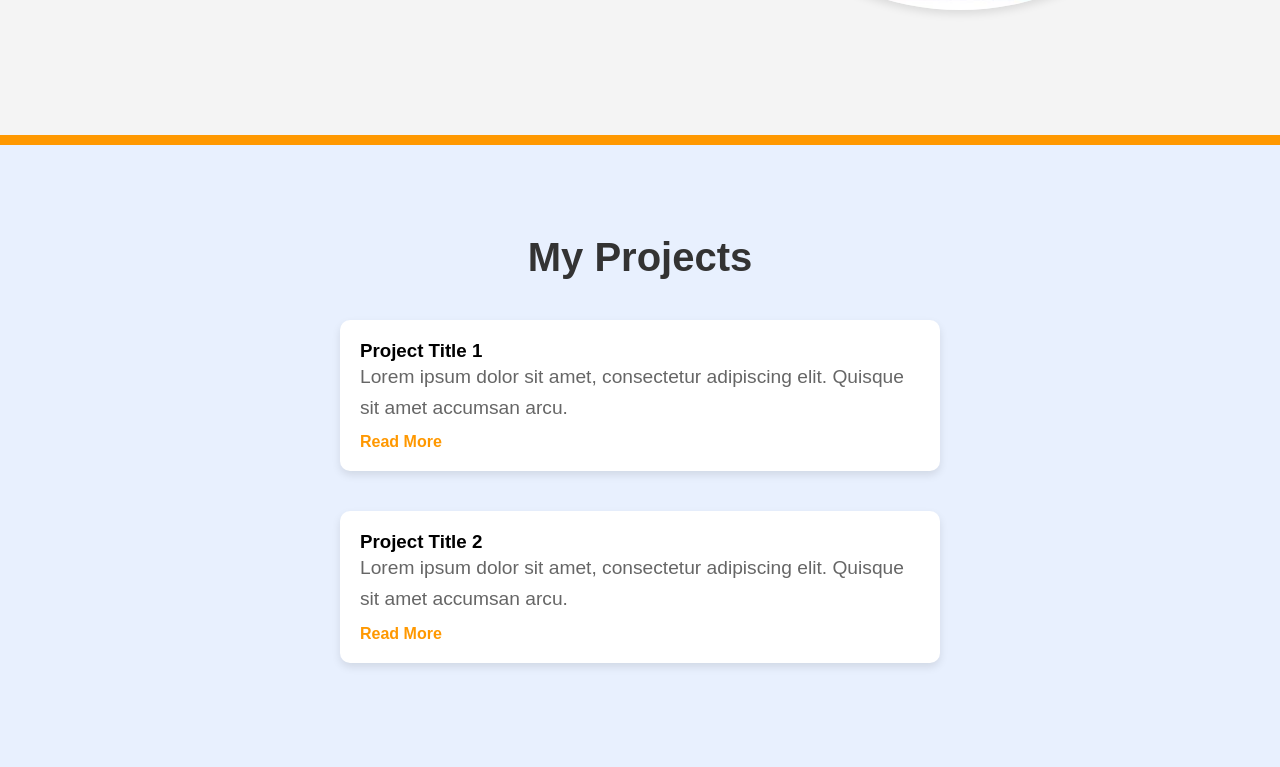
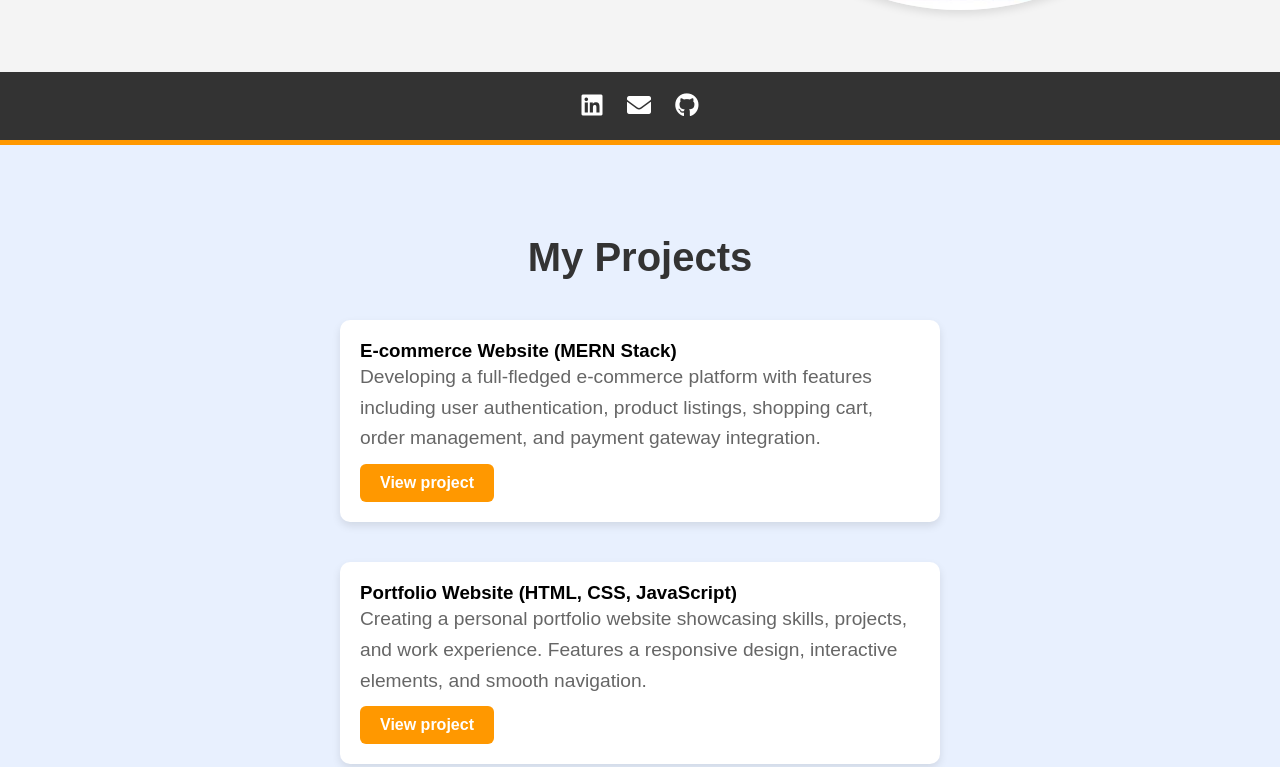
Before and after one commit to shreyamorti28/my_portfolio, a plain HTML site: page index.html in a window 1280 px wide. Shown: the part 660-1427 px from the top of the page. Drawn offline with Linux system fonts and the light colour scheme.

Commit message:
links added commit

```diff
--- a/index.html
+++ b/index.html
@@ -16,7 +16,7 @@
                 <li><a href="#projects">Projects</a></li>
                 <li><a href="#contact">Contact</a></li>
             </ul>
-            <a href="resume.pdf" class="btn">Download Resume</a>
+            <a href="open_me.pdf" download="open_me.pdf" class="btn">Download Resume</a>
         </nav>
     </header>
 
@@ -38,14 +38,15 @@
     <section id="projects">
         <h2>My Projects</h2>
         <div class="project-card">
-            <h3>Project Title 1</h3>
-            <p>Lorem ipsum dolor sit amet, consectetur adipiscing elit. Quisque sit amet accumsan arcu.</p>
-            <a href="#">Read More</a>
+            <h3>E-commerce Website (MERN Stack)</h3>
+            <p>Developing a full-fledged e-commerce platform with features including user authentication, product listings, shopping cart, order management, and payment gateway integration.</p>
+            <a href="https://github.com/shreyamorti28/Ecommerce" target="_blank" class="btn" style="color: white;">View project</a>
+
         </div>
         <div class="project-card">
-            <h3>Project Title 2</h3>
-            <p>Lorem ipsum dolor sit amet, consectetur adipiscing elit. Quisque sit amet accumsan arcu.</p>
-            <a href="#">Read More</a>
+            <h3>Portfolio Website (HTML, CSS, JavaScript)</h3>
+            <p>Creating a personal portfolio website showcasing skills, projects, and work experience. Features a responsive design, interactive elements, and smooth navigation.</p>
+            <a href="https://github.com/shreyamorti28/my_portfolio" target="_blank" class="btn"style="color: white;">View project</a>
         </div>
         <!-- Add more project cards as needed -->
     </section>
@@ -72,9 +73,9 @@
 
     <!-- Footer Section -->
     <footer>
-        <a href="https://www.linkedin.com" class="icon"><i class="fab fa-linkedin"></i></a>
-        <a href="mailto:shreya@example.com" class="icon"><i class="fas fa-envelope"></i></a>
-        <a href="https://github.com" class="icon"><i class="fab fa-github"></i></a>
+        <a href="https://www.linkedin.com/in/shreya-morti/" class="icon"><i class="fab fa-linkedin"></i></a>
+        <a href="mailto:shreyamorti@gmail.com" class="icon"><i class="fas fa-envelope"></i></a>
+        <a href="https://github.com/shreyamorti28" class="icon"><i class="fab fa-github"></i></a>
     </footer>
 
     <script src="script.js"></script>
--- a/styles.css
+++ b/styles.css
@@ -353,6 +353,33 @@ form button:hover {
     transform: scale(1.05); /* Slightly enlarge on hover */
     box-shadow: 0 6px 12px rgba(0, 0, 0, 0.2); /* Add more shadow */
 }
+/* Footer Styles */
+footer {
+    background-color: #333;
+    color: white;
+    text-align: center;
+    padding: 20px;
+    position: fixed;
+    bottom: 0;
+    width: 100%;
+}
+
+footer .icon {
+    color: white;
+    font-size: 24px;
+    margin: 0 10px;
+    transition: color 0.3s ease;
+}
+
+footer .icon:hover {
+    color: #f39c12;
+}
+
+footer p {
+    margin-top: 10px;
+    font-size: 14px;
+}
+
 
 /* Responsive Design */
 @media (max-width: 768px) {
```
Also changed, not shown: 1 other file.
